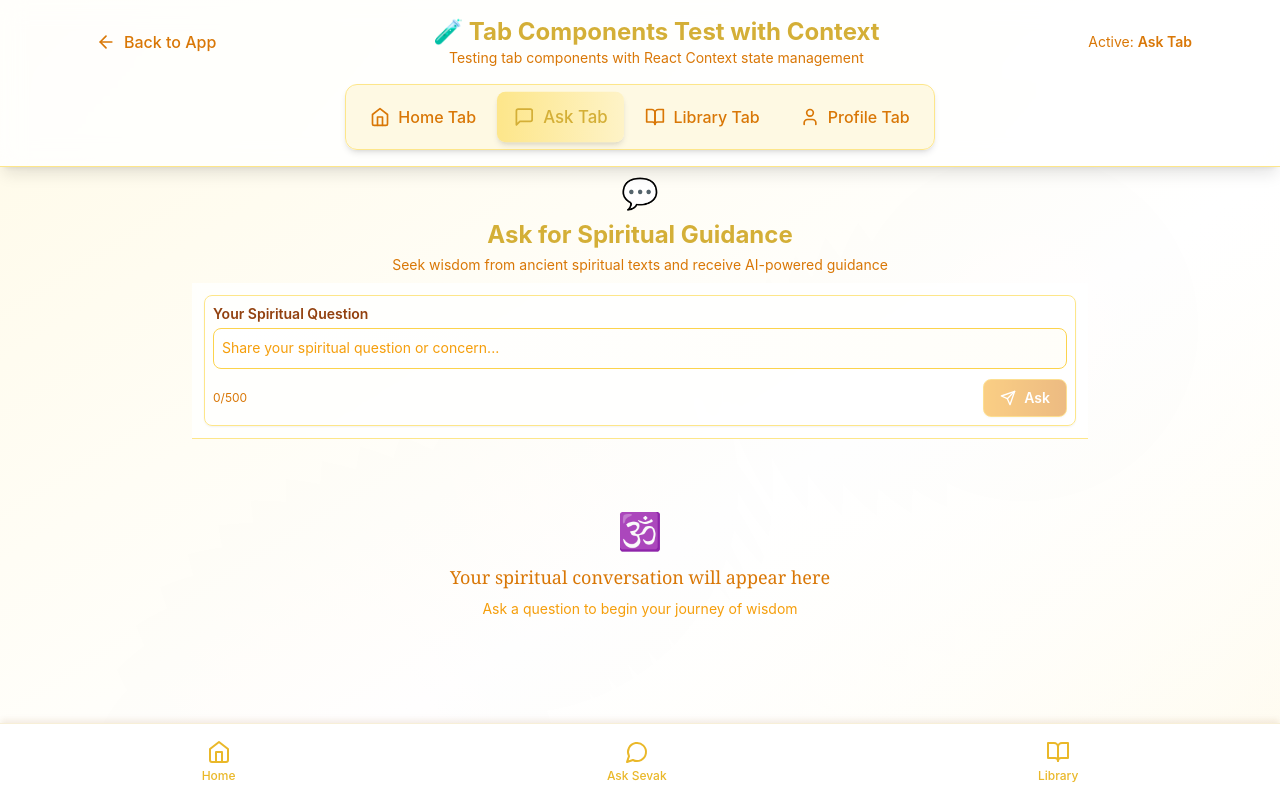
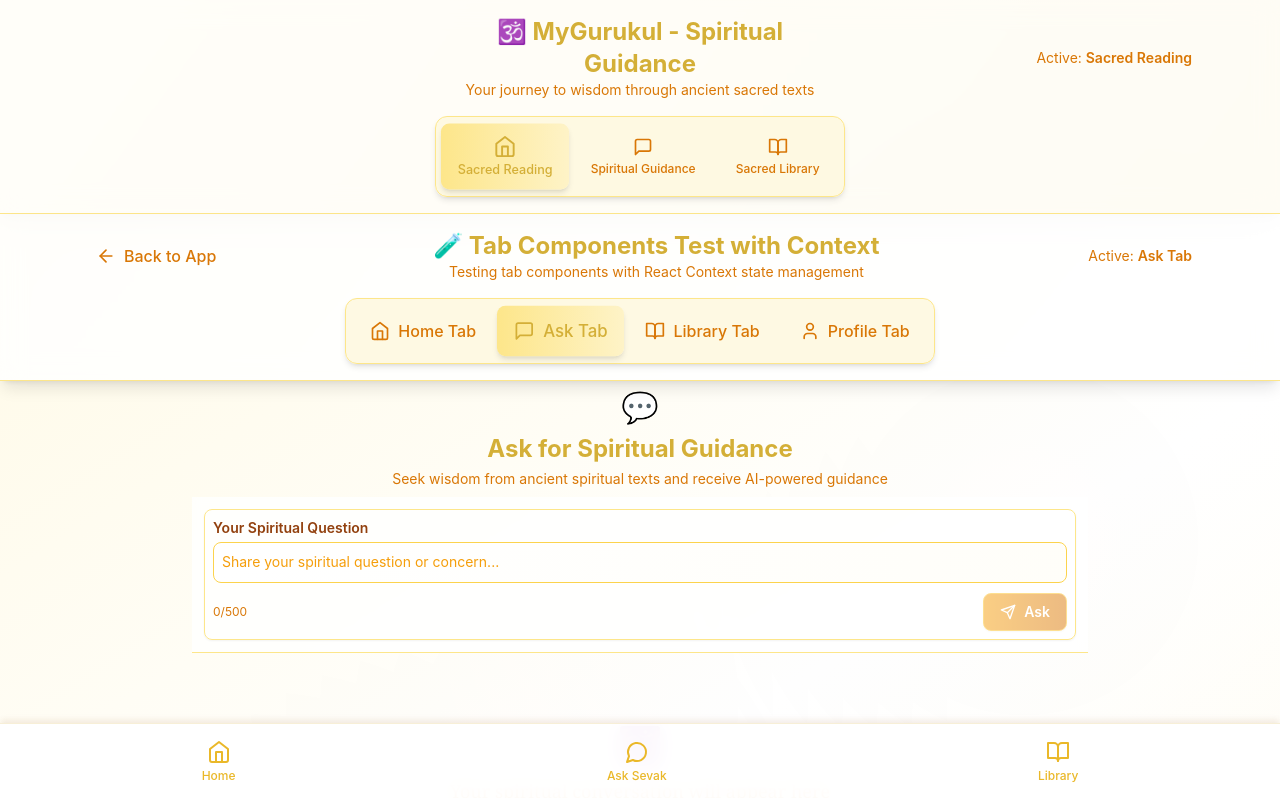
Before and after one commit to ajaybakshi/mygurukul-app-clean, a Next.js app: page /test-tabs in a window 1280 px wide. Shown: the top 798 px of the page. Built offline with nearby package versions, Linux system fonts and the light colour scheme.

Commit message:
Refactor navigation: Global header, /library route, and fixed back buttons

```diff
--- a/src/app/layout.tsx
+++ b/src/app/layout.tsx
@@ -1,5 +1,7 @@
 import type { Metadata, Viewport } from 'next'
+import { Suspense } from 'react'
 import './globals.css'
+import AppHeader from '@/components/AppHeader'
 import BottomNavigation from '@/components/BottomNavigation'
 import { ChakraProvider } from '@chakra-ui/react'
 import { Analytics } from '@vercel/analytics/react'
@@ -24,10 +26,15 @@ export default function RootLayout({ children }: { children: React.ReactNode })
       <body className="min-h-screen bg-gradient-to-br from-spiritual-50 to-spiritual-100">
         <ChakraProvider>
           <div className="flex flex-col min-h-screen">
+            <Suspense fallback={<div className="h-32 bg-white/80 border-b border-amber-200"></div>}>
+              <AppHeader />
+            </Suspense>
             <main className="flex-1 pb-20">
               {children}
             </main>
-            <BottomNavigation />
+            <Suspense fallback={<div className="fixed bottom-0 left-0 right-0 h-16 bg-white border-t"></div>}>
+              <BottomNavigation />
+            </Suspense>
           </div>
         </ChakraProvider>
         <Analytics />
--- a/src/app/page.tsx
+++ b/src/app/page.tsx
@@ -1,6 +1,7 @@
 'use client';
 
-import React, { useState, ErrorInfo, Component } from 'react';
+import React, { useState, useEffect, Suspense, ErrorInfo, Component } from 'react';
+import { useSearchParams } from 'next/navigation';
 import { Home, MessageSquare, BookOpen, User, AlertTriangle } from 'lucide-react';
 
 // Import our tab components
@@ -118,12 +119,38 @@ class TabErrorBoundary extends Component<
 const SubmitPageContent: React.FC = () => {
   const tabContext = useTabContext();
   const { activeTab, switchTab, setQuestion } = tabContext;
+  const searchParams = useSearchParams();
 
   // State for initial question from HomeTab
   const [initialQuestion, setInitialQuestion] = useState<string>('');
 
+  // Sync URL params with tab state
+  useEffect(() => {
+    const tabParam = searchParams.get('tab');
+    if (tabParam) {
+      // Only switch if the param differs from current activeTab to avoid loops
+      if (tabParam !== activeTab) {
+        console.log('[page.tsx] URL param tab=', tabParam, 'differs from activeTab=', activeTab, '- switching tab');
+        switchTab(tabParam);
+      } else {
+        console.log('[page.tsx] URL param tab=', tabParam, 'matches activeTab - no switch needed');
+      }
+    }
+  }, [searchParams, activeTab, switchTab]);
+
   const currentTab = tabs.find(tab => tab.id === activeTab);
   const CurrentComponent = currentTab?.component;
+
+  // Debug logging
+  console.log('[page.tsx] Render - activeTab:', activeTab);
+  console.log('[page.tsx] currentTab found:', currentTab?.id, currentTab?.name);
+  console.log('[page.tsx] CurrentComponent:', CurrentComponent?.name || 'undefined');
+
+  // Verify library tab rendering
+  if (activeTab === 'library') {
+    console.log('[page.tsx] ✅ activeTab is "library" - LibraryPage should render');
+    console.log('[page.tsx] CurrentComponent === LibraryPage?', CurrentComponent === LibraryPage);
+  }
 
   return (
     <div className="min-h-screen bg-gradient-to-br from-amber-50 via-white to-amber-50/50">
@@ -139,68 +166,16 @@ const SubmitPageContent: React.FC = () => {
         />
       </div>
 
-      {/* Fixed header with navigation */}
-      <div className="relative z-50 bg-white/80 backdrop-blur-md border-b border-amber-200 shadow-lg">
-        <div className="max-w-6xl mx-auto px-6 py-4">
-          {/* Top nav */}
-          <div className="flex items-center justify-between mb-4">
-            <div className="flex-1"></div>
-
-            <div className="text-center flex-1">
-              <h1 className="text-2xl font-bold" style={{ color: '#D4AF37' }}>
-                🕉️ MyGurukul - Spiritual Guidance
-              </h1>
-              <p className="text-amber-600 text-sm">
-                Your journey to wisdom through ancient sacred texts
-              </p>
-            </div>
-
-            <div className="text-amber-600 text-sm flex-1 text-right">
-              Active: <span className="font-semibold">{currentTab?.name}</span>
-              {tabContext.sessionId && (
-                <div className="text-xs mt-1">
-                  Session: {tabContext.sessionId.substring(0, 8)}...
-                </div>
-              )}
-            </div>
-          </div>
-
-          {/* Tab navigation with spiritual golden theme */}
-          <div className="flex justify-center">
-            <div className="bg-amber-100/50 backdrop-blur-sm border border-amber-200 rounded-xl p-2 shadow-md">
-              <div className="flex space-x-2">
-                {tabs.map((tab) => (
-                  <button
-                    key={tab.id}
-                    onClick={() => switchTab(tab.id)}
-                    className={`group flex flex-col items-center space-y-1 px-4 py-3 rounded-lg transition-all duration-300 font-medium min-w-[100px] ${
-                      activeTab === tab.id
-                        ? 'bg-gradient-to-r from-amber-200 to-amber-100 text-amber-800 shadow-md transform scale-105'
-                        : 'text-amber-600 hover:bg-amber-50/50 hover:text-amber-700'
-                    }`}
-                    style={activeTab === tab.id ? { color: '#D4AF37' } : {}}
-                    title={tab.description}
-                  >
-                    <div className={`transition-all duration-300 ${
-                      activeTab === tab.id ? 'transform scale-110' : 'group-hover:scale-105'
-                    }`}>
-                      {tab.icon}
-                    </div>
-                    <span className="text-xs text-center leading-tight">{tab.name}</span>
-                  </button>
-                ))}
-              </div>
-            </div>
-          </div>
-        </div>
-      </div>
-
       {/* Tab content area */}
       <div className="relative z-10">
         {CurrentComponent && (
           <TabErrorBoundary tabName={currentTab.name}>
             {activeTab === 'home' ? (
+              (() => {
+                console.log('[page.tsx] Rendering HomeTab');
+                return (
                   <HomeTab
+                    key="home"
                     onNavigate={(tab) => switchTab(tab)}
                     onAsk={(question) => {
                       setInitialQuestion(question);
@@ -208,13 +183,26 @@ const SubmitPageContent: React.FC = () => {
                       switchTab('ask');
                     }}
                   />
+                );
+              })()
             ) : activeTab === 'ask' ? (
+              (() => {
+                console.log('[page.tsx] Rendering AskTab');
+                return (
                   <AskTab
+                    key="ask"
                     initialQuestion={initialQuestion}
-                key={initialQuestion} // Force re-render when question changes
                   />
+                );
+              })()
             ) : (
-              <CurrentComponent />
+              (() => {
+                console.log('[page.tsx] Rendering CurrentComponent (fallback) - activeTab:', activeTab);
+                if (activeTab === 'library') {
+                  console.log('[page.tsx] ✅ Rendering LibraryPage component');
+                }
+                return <CurrentComponent key={activeTab} />;
+              })()
             )}
           </TabErrorBoundary>
         )}
@@ -284,7 +272,9 @@ const SubmitPageContent: React.FC = () => {
 export default function HomePage() {
   return (
     <TabProvider initialTab="home">
+      <Suspense fallback={<div className="min-h-screen flex items-center justify-center">Loading...</div>}>
         <SubmitPageContent />
+      </Suspense>
     </TabProvider>
   );
 }
--- /dev/null
+++ b/src/components/AppHeader.tsx
@@ -0,0 +1,106 @@
+'use client';
+
+import React from 'react';
+import Link from 'next/link';
+import { usePathname, useSearchParams } from 'next/navigation';
+import { Home, MessageSquare, BookOpen } from 'lucide-react';
+
+const tabs = [
+  {
+    id: 'home',
+    name: 'Sacred Reading',
+    icon: <Home className="w-5 h-5" />,
+    href: '/',
+    description: 'Begin with today\'s divine wisdom'
+  },
+  {
+    id: 'ask',
+    name: 'Spiritual Guidance',
+    icon: <MessageSquare className="w-5 h-5" />,
+    href: '/?tab=ask',
+    description: 'Seek wisdom from ancient texts'
+  },
+  {
+    id: 'library',
+    name: 'Sacred Library',
+    icon: <BookOpen className="w-5 h-5" />,
+    href: '/library',
+    description: 'Explore spiritual sources'
+  },
+];
+
+export default function AppHeader() {
+  const pathname = usePathname();
+  const searchParams = useSearchParams();
+
+  // Determine active tab based on route
+  let activeTab: string;
+  let currentTabName: string;
+
+  if (pathname === '/library' || pathname.startsWith('/library/')) {
+    activeTab = 'library';
+    currentTabName = 'Sacred Library';
+  } else if (pathname === '/submit' || searchParams.get('tab') === 'ask') {
+    activeTab = 'ask';
+    currentTabName = 'Spiritual Guidance';
+  } else {
+    activeTab = 'home';
+    currentTabName = 'Sacred Reading';
+  }
+
+  return (
+    <div className="relative z-50 bg-white/80 backdrop-blur-md border-b border-amber-200 shadow-lg">
+      <div className="max-w-6xl mx-auto px-6 py-4">
+        {/* Top nav */}
+        <div className="flex items-center justify-between mb-4">
+          <div className="flex-1"></div>
+
+          <div className="text-center flex-1">
+            <h1 className="text-2xl font-bold" style={{ color: '#D4AF37' }}>
+              🕉️ MyGurukul - Spiritual Guidance
+            </h1>
+            <p className="text-amber-600 text-sm">
+              Your journey to wisdom through ancient sacred texts
+            </p>
+          </div>
+
+          <div className="text-amber-600 text-sm flex-1 text-right">
+            Active: <span className="font-semibold">{currentTabName}</span>
+          </div>
+        </div>
+
+        {/* Tab navigation with spiritual golden theme */}
+        <div className="flex justify-center">
+          <div className="bg-amber-100/50 backdrop-blur-sm border border-amber-200 rounded-xl p-2 shadow-md">
+            <div className="flex space-x-2">
+              {tabs.map((tab) => {
+                const isActive = tab.id === activeTab;
+
+                return (
+                  <Link
+                    key={tab.id}
+                    href={tab.href}
+                    className={`group flex flex-col items-center space-y-1 px-4 py-3 rounded-lg transition-all duration-300 font-medium min-w-[100px] ${
+                      isActive
+                        ? 'bg-gradient-to-r from-amber-200 to-amber-100 text-amber-800 shadow-md transform scale-105'
+                        : 'text-amber-600 hover:bg-amber-50/50 hover:text-amber-700'
+                    }`}
+                    style={isActive ? { color: '#D4AF37' } : {}}
+                    title={tab.description}
+                  >
+                    <div className={`transition-all duration-300 ${
+                      isActive ? 'transform scale-110' : 'group-hover:scale-105'
+                    }`}>
+                      {tab.icon}
+                    </div>
+                    <span className="text-xs text-center leading-tight">{tab.name}</span>
+                  </Link>
+                );
+              })}
+            </div>
+          </div>
+        </div>
+      </div>
+    </div>
+  );
+}
--- a/src/components/BottomNavigation.tsx
+++ b/src/components/BottomNavigation.tsx
@@ -1,27 +1,31 @@
 'use client'
 
 import Link from 'next/link'
-import { usePathname } from 'next/navigation'
+import { usePathname, useSearchParams } from 'next/navigation'
 import { Home, MessageCircle, BookOpen, User } from 'lucide-react'
 
 export default function BottomNavigation() {
   const pathname = usePathname()
+  const searchParams = useSearchParams()
 
   const navItems = [
     {
       href: '/',
       icon: Home,
-      label: 'Home'
+      label: 'Home',
+      id: 'home'
     },
     {
-      href: '/submit',
+      href: '/?tab=ask',
       icon: MessageCircle,
-      label: 'Ask Sevak'
+      label: 'Ask Sevak',
+      id: 'ask'
     },
     {
       href: '/library',
       icon: BookOpen,
-      label: 'Library'
+      label: 'Library',
+      id: 'library'
     },
     // SPRINT 1: UI Restructuring - Profile tab hidden (not deleted)
     // {
@@ -36,7 +40,19 @@ export default function BottomNavigation() {
       <div className="flex items-center justify-around px-4 py-2">
         {navItems.map((item) => {
           const Icon = item.icon
-          const isActive = pathname === item.href
+
+          // Determine active state based on route and query params
+          let isActive = false;
+          if (item.id === 'ask') {
+            // For Ask Sevak, check if tab=ask is in URL or pathname is /submit
+            isActive = searchParams.get('tab') === 'ask' || pathname === '/submit';
+          } else if (item.id === 'library') {
+            // For Library, check if pathname starts with /library
+            isActive = pathname === '/library' || pathname.startsWith('/library/');
+          } else {
+            // For Home, check if pathname is exactly /
+            isActive = pathname === '/' && searchParams.get('tab') !== 'ask';
+          }
 
           return (
             <Link
--- a/src/contexts/TabContext.tsx
+++ b/src/contexts/TabContext.tsx
@@ -211,13 +211,21 @@ export const TabProvider: React.FC<TabProviderProps> = ({ children, initialTab =
 
   // Tab Actions
   const switchTab = useCallback((tabId: string, preserveState: boolean = true) => {
-    setState(prevState => ({
-      ...prevState,
-      activeTab: tabId,
-      // Clear validation errors when switching tabs
-      showValidationError: false,
-    }));
-  }, []);
+    console.log('[TabContext] switchTab called with tabId:', tabId);
+    console.log('[TabContext] Current state.activeTab before update:', state.activeTab);
+    setState(prevState => {
+      console.log('[TabContext] Previous activeTab:', prevState.activeTab, '-> New activeTab:', tabId);
+      const newState = {
+        ...prevState,
+        activeTab: tabId,
+        // Clear validation errors when switching tabs
+        showValidationError: false,
+      };
+      console.log('[TabContext] ✅ setState called with new activeTab:', newState.activeTab);
+      return newState;
+    });
+    console.log('[TabContext] switchTab function completed');
+  }, [state.activeTab]);
 
   // Home Tab Actions
   const setTodaysWisdom = useCallback((wisdom: TodaysWisdomData | null) => {
```
Also changed, not shown: src/app/(app)/library/[scriptureId]/page.tsx (+12 -16 lines), src/components/SacredReadingView.tsx (+12 -4 lines), src/components/tabs/HomeTab.tsx (+6 -4 lines), scripts/sync-manifests.js (line endings or trailing spaces), src/components/chat/ClientTimestamp.tsx (line endings or trailing spaces), src/components/chat/UserMessageBubble.tsx (line endings or trailing spaces). Lines whose indentation alone changed are shown as unchanged.
